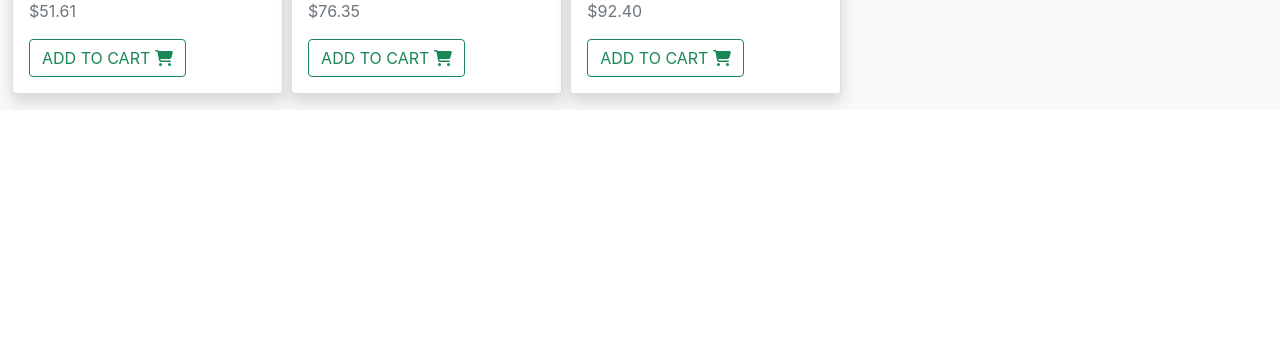
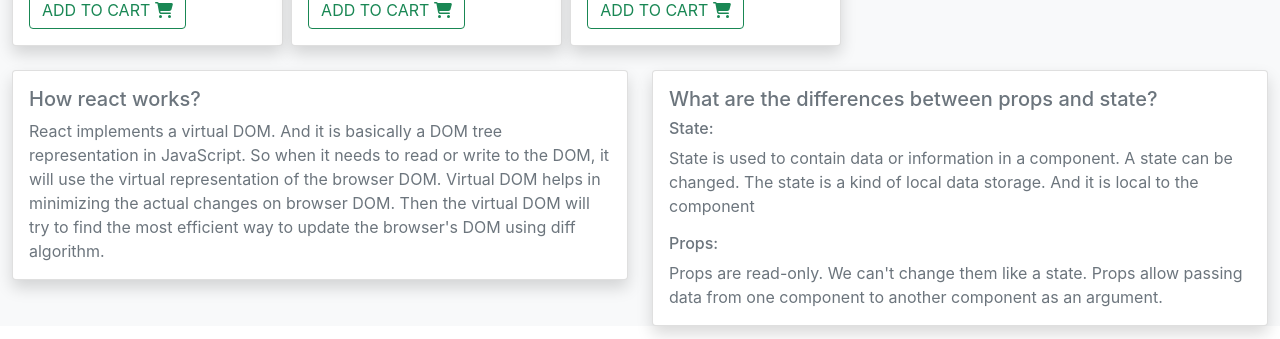
Before and after one commit to tangent24-hash/fresh-grocery-store, a React (Create React App) app: page / in a window 1280 px wide. Shown: the part 1138-1477 px from the top of the page. Before the commit the page ends 1248 px from the top, so only its background shows below. Built offline with nearby package versions, Linux system fonts and the light colour scheme.

Commit message:
everything ok

```diff
--- a/src/App.js
+++ b/src/App.js
@@ -1,12 +1,14 @@
 import './App.css';
 import Header from './components/Header';
+import Questions from './components/Questions';
 import Shop from './components/shop/Shop';
 
 function App() {
   return (
-    <div className="App">
+    <div className="bg-light text-muted">
       <Header/>
       <Shop/>
+      <Questions/>
     </div>
   );
 }
--- a/src/components/Header.js
+++ b/src/components/Header.js
@@ -1,7 +1,7 @@
 import React from 'react';
 const Header = () => {
     return (
-        <div className='container-fluid text-center p-5 bg-success text-white fw-bold fs-2 mb-3'>
+        <div className='container-fluid text-center p-4 bg-success text-white fw-bold fs-2 mb-3'>
             Fresh Grocery Store
         </div>
     );
--- a/src/components/Questions.js
+++ b/src/components/Questions.js
@@ -0,0 +1,36 @@
+import React from 'react';
+
+const Questions = () => {
+    return (
+        <div className='container-fluid'>
+            <div className='mb-3 mt-2 row'>
+                <div className='col-12 col-md-6'>
+                    <div className="card shadow">
+                        <div className="card-body">
+                            <h5 className="card-title">How react works?</h5>
+                            <p className="card-text"> React implements a virtual DOM. And it is basically a DOM tree
+                            representation in JavaScript. So when it needs to read or write to the DOM, it will
+                            use the virtual representation of the browser DOM. Virtual DOM helps in minimizing the actual changes on browser DOM.
+                            Then the virtual DOM will try to find the most efficient way to update the browser's DOM using diff algorithm.</p>
+                        </div>
+                    </div>
+                </div>
+                <div className='col-12 col-md-6'>
+                    <div className="card shadow">
+                        <div className="card-body">
+                            <h5 className="card-title">What are the differences between props and state?</h5>
+                            <h6 className='card-text'>State:</h6>
+                            <p className="card-text">State is used to contain data or information in a
+                            component. A state can be changed. The state is a kind of local data storage. And it is local to the component</p>
+                            <h6 className='card-text'>Props:</h6>
+                            <p className="card-text">Props are read-only. We can't change them like a state. Props allow passing data from one
+                            component to another component as an argument.</p>
+                        </div>
+                    </div>
+                </div>
+            </div>
+        </div>
+    );
+};
+
+export default Questions;
--- a/src/components/shop/Cart.js
+++ b/src/components/shop/Cart.js
@@ -16,7 +16,7 @@
                 return (
                     <div>
                         <h4 className='card-subtitle'>We've chosen:</h4>
-                        <li className="list-group-item border-0 text-muted"><img className='rounded-circle border border-1 me-2' style={{height: 50, width: 50}} src={chosenItem?.image} alt={chosenItem?.name}/> {chosenItem?.name}</li>
+                        <li className="list-group-item border-0 text-muted"><img className='rounded-circle border border-1 me-2' style={{height: 50, width: 50}} src={chosenItem.image} alt={chosenItem.name}/> {chosenItem.name}</li>
                     </div>
                     );
             }
@@ -27,7 +27,7 @@
     }
 
     return (
-        <div className='container-fluid'>
+        <div>
             <div className="card shadow">
                 <div className="card-body">
                     {showChosenItem()}
--- a/src/components/shop/Shop.js
+++ b/src/components/shop/Shop.js
@@ -24,14 +24,14 @@
     }
 
     return (
-        <div className='container-fluid bg-light text-start text-muted'>
+        <div className='container-fluid text-start'>
             <div className='row'>
-                <div className='col-md-8 col-sm-12 mb-3'>
+                <div className='col-md-8 col-12 mb-3'>
                     <div className='row g-2'>
                         {products.map((product) =>  <Product key={product.id} data={product} handleAddToCart={handleAddToCart}></Product>)}
                     </div>
                 </div>
-                <div className='col-md-4 col-sm-12'>
+                <div className='col-md-4 col-12'>
                     <Cart cart={cart} handleResetCart={handleResetCart}></Cart>
                 </div>
             </div>
```
